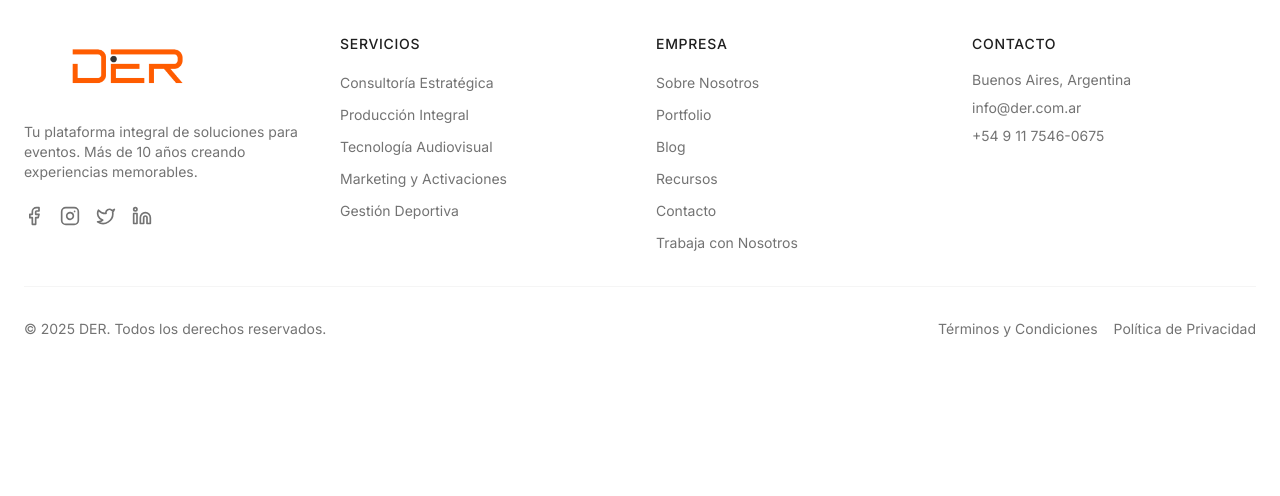
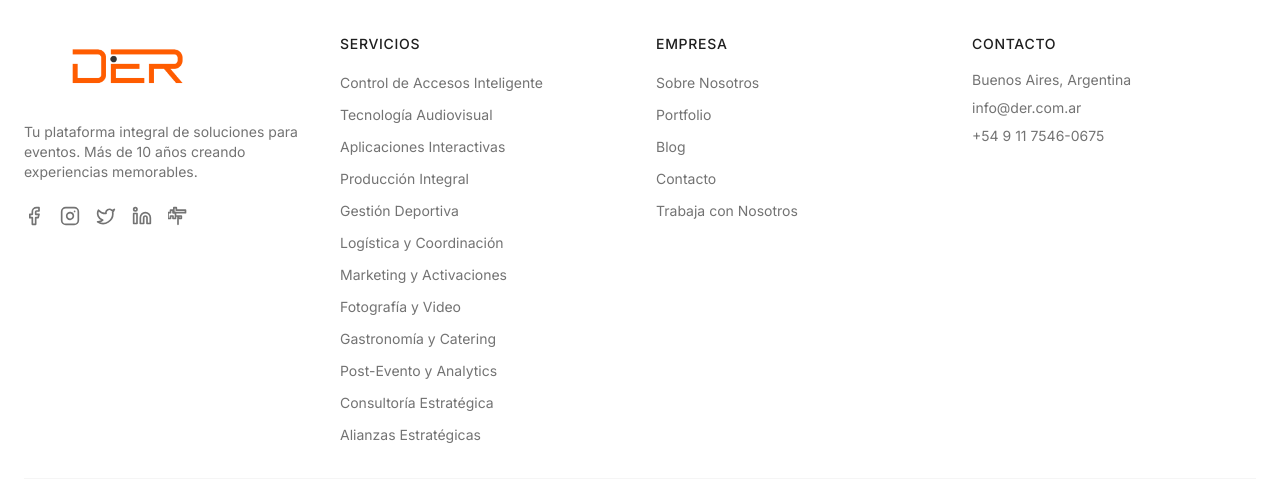
Before and after one commit to ridaofranco/somosder, a Next.js app: page / in a window 1280 px wide. Shown: the part 8128-8624 px from the top of the page. Before the commit the page ends 8531 px from the top, so only its background shows below. Built offline with nearby package versions, Linux system fonts and the light colour scheme.

Commit message:
[dyad] Mejoras en el footer: ocultar recursos, listar servicios y añadir redes sociales - wrote 2 file(s)

```diff
--- a/components/ui/footer.tsx
+++ b/components/ui/footer.tsx
@@ -1,8 +1,13 @@
 import Link from "next/link"
 import Image from "next/image"
 import { Facebook, Instagram, Linkedin, Twitter } from "lucide-react"
+import { searchIndex } from "@/lib/search-index" // Importar el índice de búsqueda para obtener los servicios
+import { TikTok } from "./tiktok" // Importar el nuevo componente de icono de TikTok
 
 export default function Footer() {
+  // Filtrar los servicios del searchIndex
+  const services = searchIndex.filter((item) => item.type === "servicio")
+
   return (
     <footer className="bg-background border-t border-border/40">
       <div className="container px-4 md:px-6 py-12 md:py-16">
@@ -20,60 +25,30 @@ export default function Footer() {
               <Link href="https://facebook.com" target="_blank" rel="noopener noreferrer" aria-label="Facebook">
                 <Facebook className="h-5 w-5 text-muted-foreground hover:text-primary transition-colors" />
               </Link>
-              <Link href="https://instagram.com" target="_blank" rel="noopener noreferrer" aria-label="Instagram">
+              <Link href="https://www.instagram.com/somosder.ar/" target="_blank" rel="noopener noreferrer" aria-label="Instagram">
                 <Instagram className="h-5 w-5 text-muted-foreground hover:text-primary transition-colors" />
               </Link>
-              <Link href="https://twitter.com" target="_blank" rel="noopener noreferrer" aria-label="Twitter">
+              <Link href="https://twitter.com/somosder" target="_blank" rel="noopener noreferrer" aria-label="Twitter">
                 <Twitter className="h-5 w-5 text-muted-foreground hover:text-primary transition-colors" />
               </Link>
-              <Link href="https://linkedin.com" target="_blank" rel="noopener noreferrer" aria-label="LinkedIn">
+              <Link href="https://ar.linkedin.com/company/somosderar" target="_blank" rel="noopener noreferrer" aria-label="LinkedIn">
                 <Linkedin className="h-5 w-5 text-muted-foreground hover:text-primary transition-colors" />
+              </Link>
+              <Link href="https://www.tiktok.com/@app:somosder.ar" target="_blank" rel="noopener noreferrer" aria-label="TikTok">
+                <TikTok className="h-5 w-5 text-muted-foreground hover:text-primary transition-colors" />
               </Link>
             </div>
           </div>
           <div>
             <h3 className="font-medium mb-4 uppercase text-sm tracking-wider">Servicios</h3>
             <ul className="space-y-2">
-              <li>
-                <Link
-                  href="/servicios/consultoria-estrategica"
-                  className="text-muted-foreground hover:text-primary transition-colors text-sm"
-                >
-                  Consultoría Estratégica
-                </Link>
-              </li>
-              <li>
-                <Link
-                  href="/servicios/produccion-integral"
-                  className="text-muted-foreground hover:text-primary transition-colors text-sm"
-                >
-                  Producción Integral
-                </Link>
-              </li>
-              <li>
-                <Link
-                  href="/servicios/tecnologia-eventos"
-                  className="text-muted-foreground hover:text-primary transition-colors text-sm"
-                >
-                  Tecnología Audiovisual
-                </Link>
-              </li>
-              <li>
-                <Link
-                  href="/servicios/marketing-experiencial"
-                  className="text-muted-foreground hover:text-primary transition-colors text-sm"
-                >
-                  Marketing y Activaciones
-                </Link>
-              </li>
-              <li>
-                <Link
-                  href="/servicios/gestion-deportiva"
-                  className="text-muted-foreground hover:text-primary transition-colors text-sm"
-                >
-                  Gestión Deportiva
-                </Link>
-              </li>
+              {services.map((service) => (
+                <li key={service.id}>
+                  <Link href={service.url} className="text-muted-foreground hover:text-primary transition-colors text-sm">
+                    {service.title}
+                  </Link>
+                </li>
+              ))}
             </ul>
           </div>
           <div>
@@ -94,11 +69,12 @@ export default function Footer() {
                   Blog
                 </Link>
               </li>
-              <li>
+              {/* Recurso oculto */}
+              {/* <li>
                 <Link href="/recursos" className="text-muted-foreground hover:text-primary transition-colors text-sm">
                   Recursos
                 </Link>
-              </li>
+              </li> */}
               <li>
                 <Link href="/contacto" className="text-muted-foreground hover:text-primary transition-colors text-sm">
                   Contacto
--- /dev/null
+++ b/components/ui/tiktok.tsx
@@ -0,0 +1,20 @@
+import React from 'react';
+
+export const TikTok = (props: React.SVGProps<SVGSVGElement>) => (
+  <svg
+    xmlns="http://www.w3.org/2000/svg"
+    width="24"
+    height="24"
+    viewBox="0 0 24 24"
+    fill="none"
+    stroke="currentColor"
+    strokeWidth="2"
+    strokeLinecap="round"
+    strokeLinejoin="round"
+    {...props}
+  >
+    <path d="M21 8V5H10V2H7V8H21Z" />
+    <path d="M12 22V12H9V15H6V12H3V15H0V12H0V8H3V5H6V8H9V12H12V22Z" />
+    <path d="M16 12V15H13V12H16Z" />
+  </svg>
+);
```
